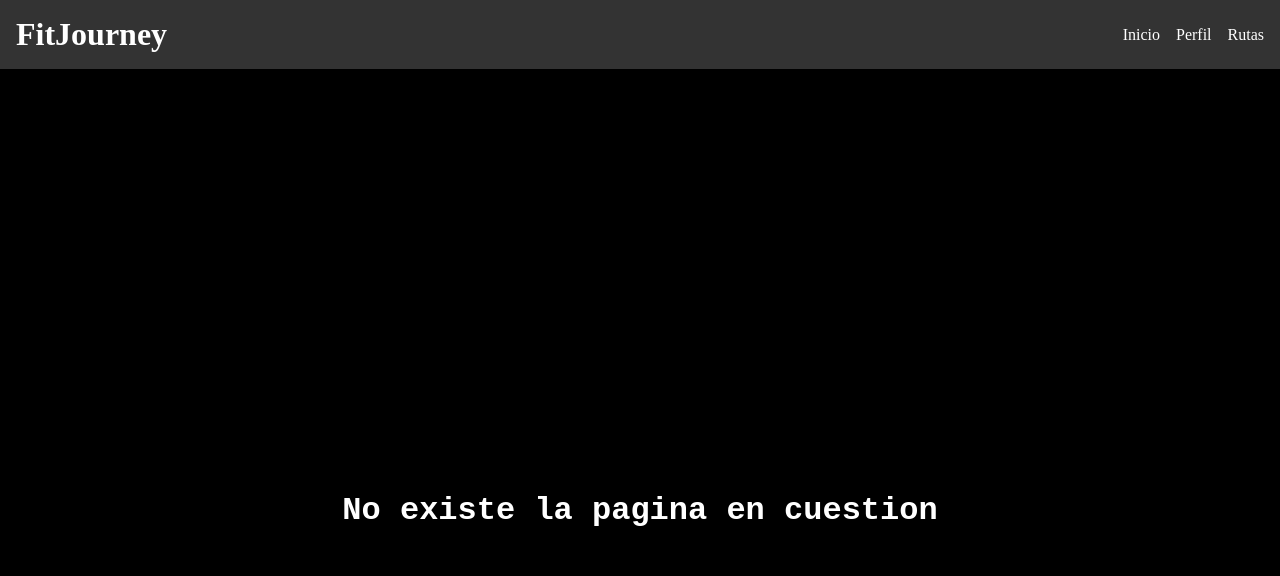
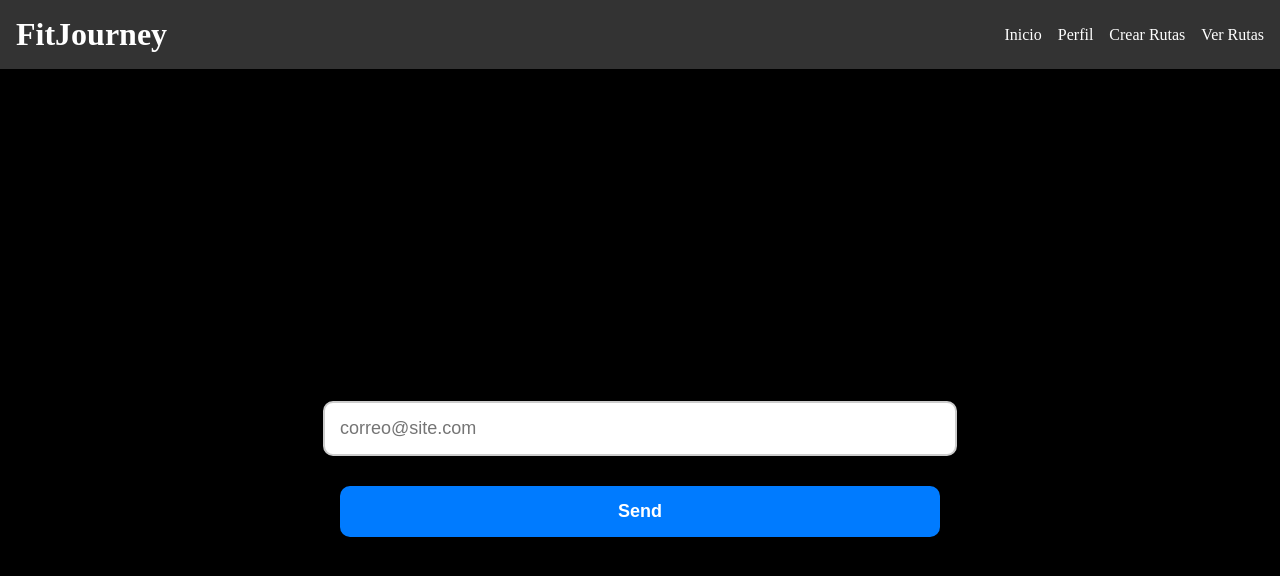
Before and after one commit to SalomonAvila/FitJourney, a React (Vite) app: page /verRuta in a window 1280 px wide. Shown: the top 576 px of the page. Built offline with nearby package versions, Linux system fonts and the light colour scheme; no server answers.

Commit message:
Avance rutas

```diff
--- a/src/App.jsx
+++ b/src/App.jsx
@@ -4,8 +4,9 @@ import Home from './pages/Home';
 import Login from './pages/Login';
 import InformacionPerfil from './pages/InformacionPerfil'
 import AnadirRuta from './pages/AnadirRuta';
+import VerRuta from './pages/VerRuta';
 import './styles/App.css';
-import { Routes, Route, Navigate } from 'react-router-dom';
+import { Routes, Route } from 'react-router-dom';
 import NoEncontrado from './pages/NoEncontrado';
 import { client } from './API/client';
 
@@ -44,6 +45,9 @@ function App() {
         <Route
           path="/anadirRuta"
           element={estaAutenticado ? <AnadirRuta /> : <Login/>}/>
+        <Route
+          path="/verRuta"
+          element={estaAutenticado ? <VerRuta /> : <Login/>}/>
         <Route path="*" element={<NoEncontrado />} />
       </Routes>
     </div>
--- a/src/components/Navbar.jsx
+++ b/src/components/Navbar.jsx
@@ -12,7 +12,8 @@ const Navbar = () => {
       <ul>
         <li><a href="#Inicio" onClick={() => navigate("/")}>Inicio</a></li>
         <li><a href="#Perfil" onClick={() => navigate("/informacionPerfil")}>Perfil</a></li>
-        <li><a href="#Rutas" onClick={() => navigate("/anadirRuta")}>Rutas</a></li>
+        <li><a href="#Crear rutas" onClick={() => navigate("/anadirRuta")}>Crear Rutas</a></li>
+        <li><a href="#Ver rutas" onClick={() => navigate("/verRuta")}>Ver Rutas</a></li>
       </ul>
     </nav>
   );
--- /dev/null
+++ b/src/pages/VerRuta.jsx
@@ -0,0 +1,17 @@
+import React from "react";
+import { useNavigate } from "react-router-dom";
+import { client } from "@/API/client";
+
+function VerRuta(){
+
+    return(
+        <div>
+            <h1>
+                Prueba de visualizacion
+            </h1>
+        </div>
+    )
+
+};
+
+export default VerRuta;
```
